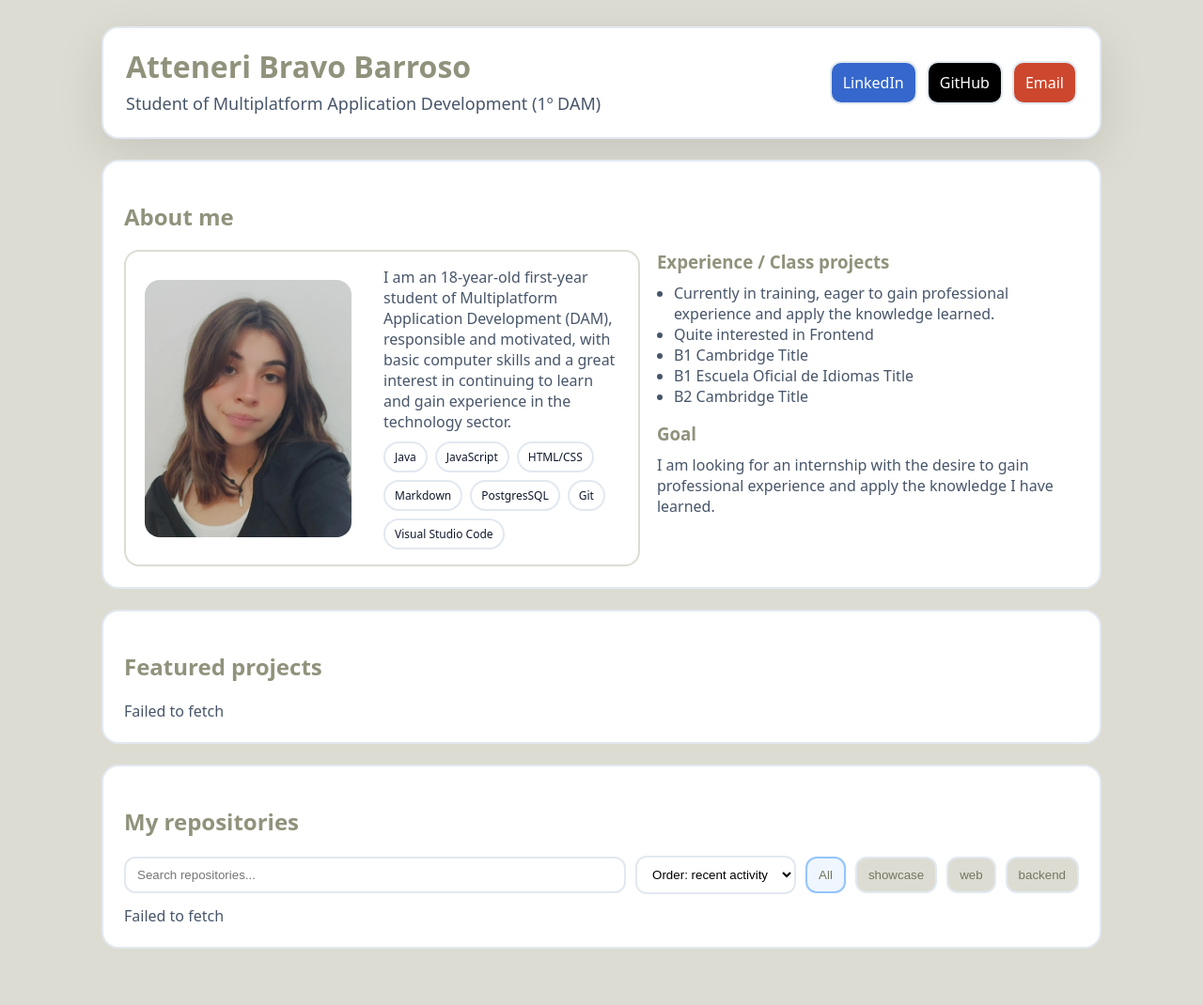
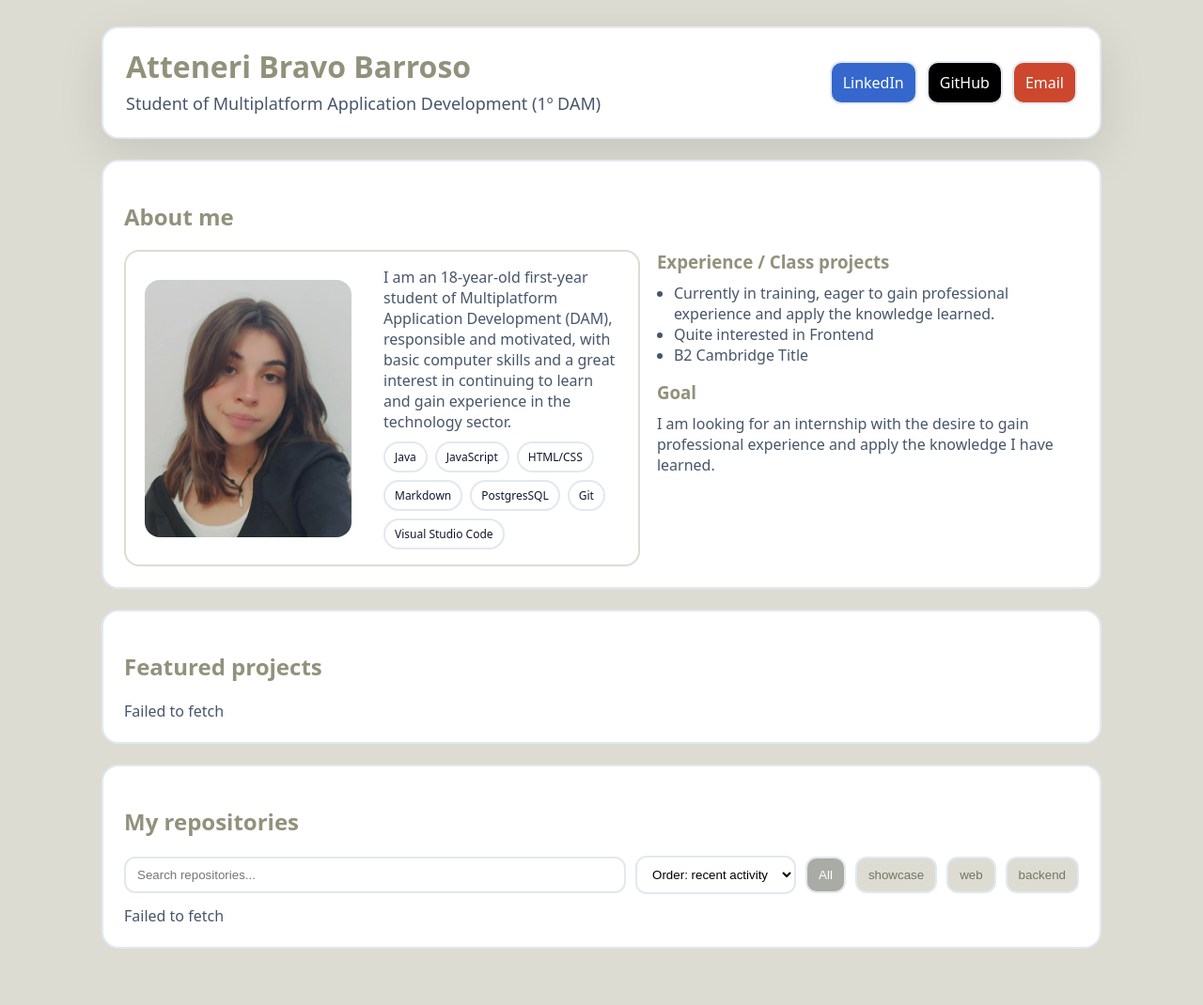
Before and after one commit to Atthemyg/Atthemyg.github.io, a Jekyll site: the page built from index.html, in a window 1280 px wide. Shown: the whole page at 94% size. Built offline with Jekyll 4.4.1, drawn with Linux system fonts in a browser that asks for light colours.

Commit message:
Modifico

```diff
--- a/assets/css/styles.css
+++ b/assets/css/styles.css
@@ -82,5 +82,5 @@ body{
 .btnLinkedin{padding:10px 12px;border-radius:12px;border:2px solid var(--line);background:#3567CC;color:white;cursor:pointer;text-decoration:none}
 .btnGithub{padding:10px 12px;border-radius:12px;border:2px solid var(--line);background:black;color:white;cursor:pointer;text-decoration:none}
 .btnGmail{padding:10px 12px;border-radius:12px;border:2px solid var(--line);background:#CC472D;color:white;cursor:pointer;text-decoration:none}
-.btn.active{border-color:#93c5fd;background:#eff6ff}
+.btn.active{background:#6c6c6392;color:white}
 .repoMeta{display:flex;gap:10px;flex-wrap:wrap;align-items:center;font-size:12px;color:var(--muted)}
--- a/index.html
+++ b/index.html
@@ -44,8 +44,6 @@ title: "Atteneri Bravo Barroso — CV & Repos"
         <ul class="muted" style="margin:0;padding-left:18px">
           <li>Currently in training, eager to gain professional experience and apply the knowledge learned.</li>
           <li>Quite interested in Frontend</li>
-          <li>B1 Cambridge Title</li>
-          <li>B1 Escuela Oficial de Idiomas Title</li>
           <li>B2 Cambridge Title</li>
         </ul>
 
```
Also changed, not shown: 1 other file.
